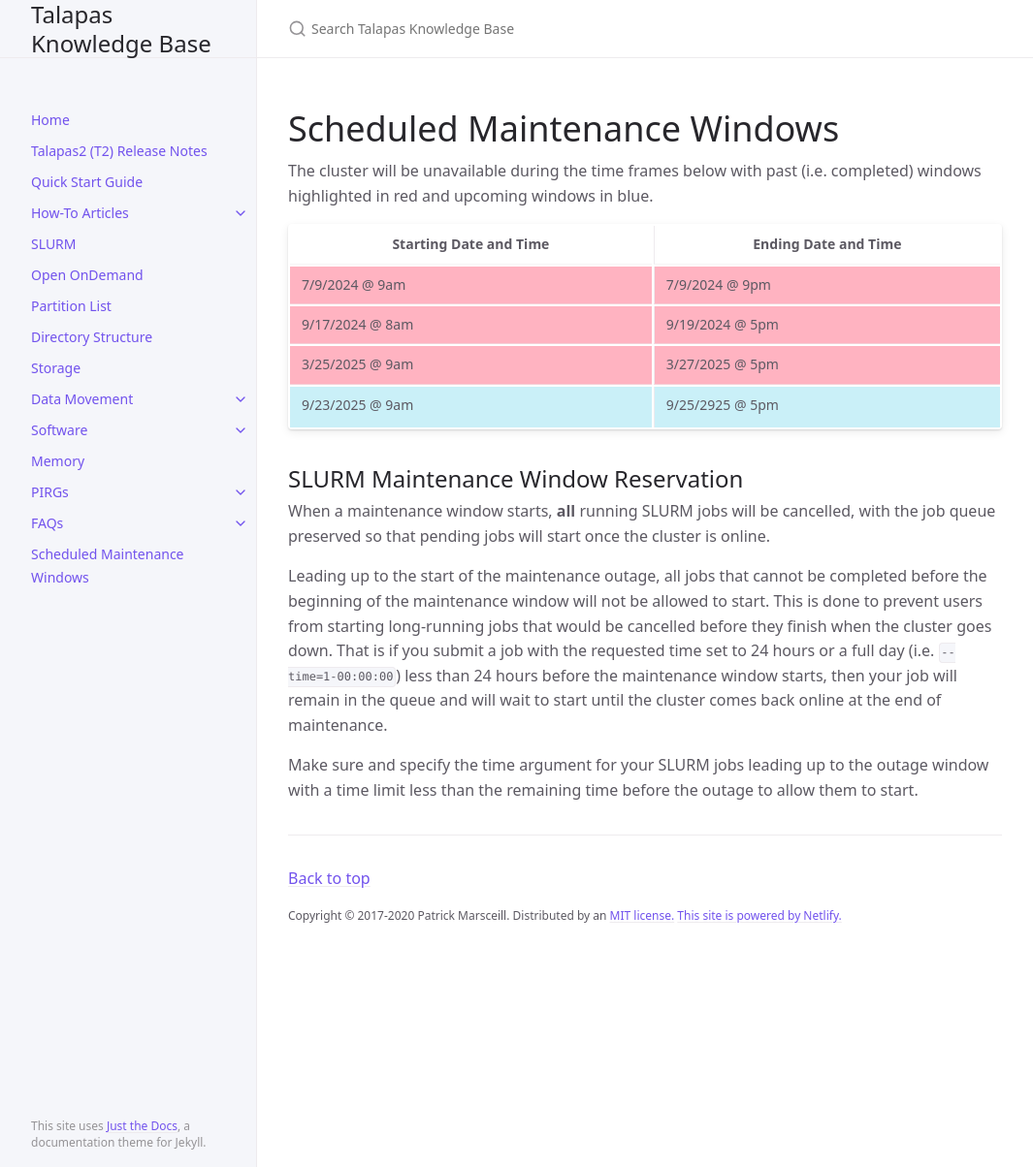
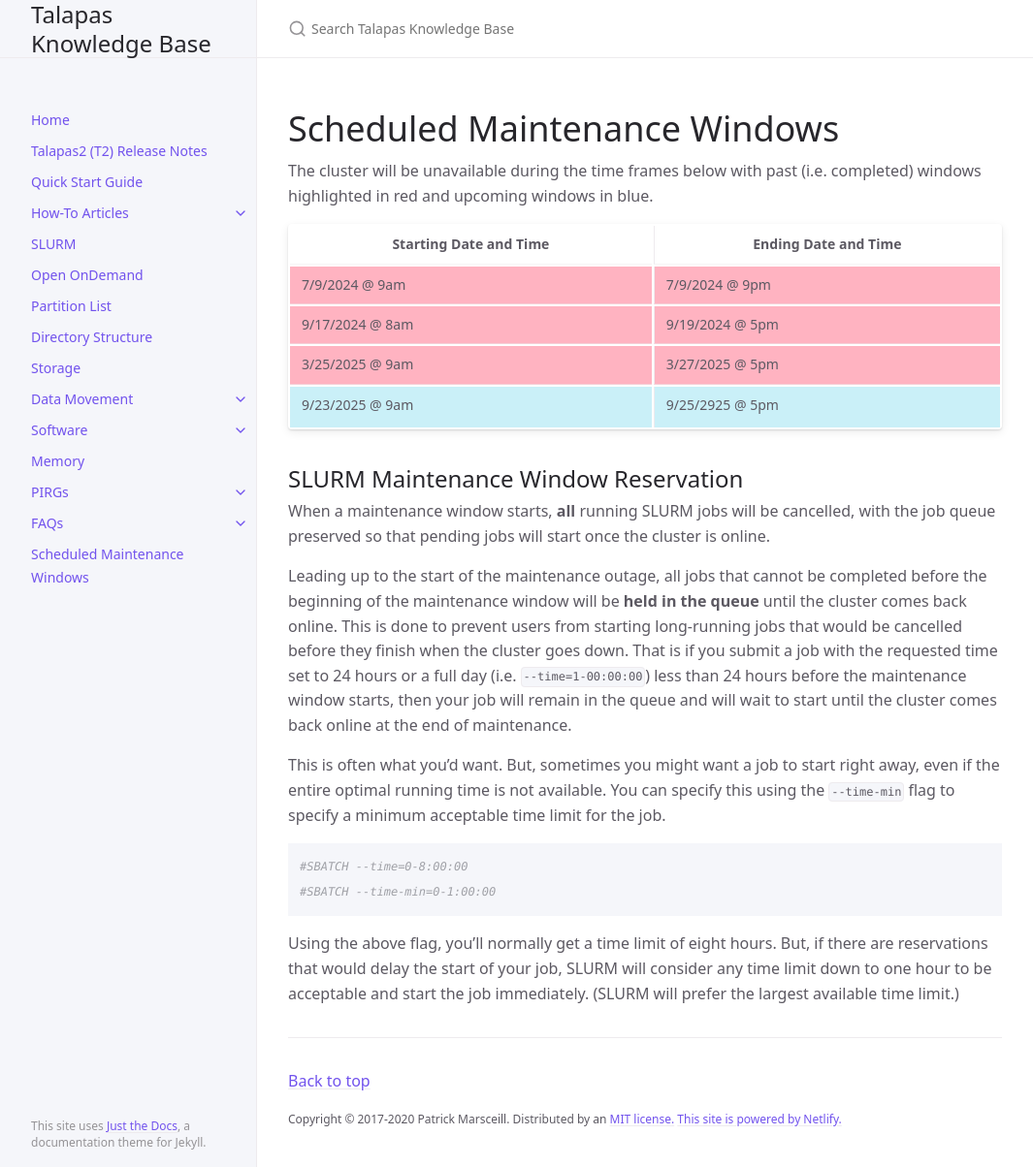
Before and after one commit to uoracs/talapas2-knowledge-base, a Jekyll site: the page built from docs/scheduled_maintenance.md, in a window 1280 px wide and 1204 px high. Shown: the whole window at 97% size, without its empty margins (107-1172 px from the left). Built offline with Jekyll 4.4.1, drawn with Linux system fonts in a browser that asks for light colours; cached includes are drawn as plain includes.

Commit message:
update maintenance

````diff
--- a/docs/scheduled_maintenance.md
+++ b/docs/scheduled_maintenance.md
@@ -35,6 +35,13 @@ The cluster will be unavailable during the time frames below with past (i.e. com
 
 When a maintenance window starts, **all** running SLURM jobs will be cancelled, with the job queue preserved so that pending jobs will start once the cluster is online.
 
-Leading up to the start of the maintenance outage, all jobs that cannot be completed before the beginning of the maintenance window will not be allowed to start. This is done to prevent users from starting long-running jobs that would be cancelled before they finish when the cluster goes down. That is if you submit a job with the requested time set to 24 hours or a full day (i.e. `--time=1-00:00:00`) less than 24 hours before the maintenance window starts, then your job will remain in the queue and will wait to start until the cluster comes back online at the end of maintenance.
+Leading up to the start of the maintenance outage, all jobs that cannot be completed before the beginning of the maintenance window will be **held in the queue** until the cluster comes back online. This is done to prevent users from starting long-running jobs that would be cancelled before they finish when the cluster goes down. That is if you submit a job with the requested time set to 24 hours or a full day (i.e. `--time=1-00:00:00`) less than 24 hours before the maintenance window starts, then your job will remain in the queue and will wait to start until the cluster comes back online at the end of maintenance.
 
-Make sure and specify the time argument for your SLURM jobs leading up to the outage window with a time limit less than the remaining time before the outage to allow them to start.
+This is often what you'd want. But, sometimes you might want a job to start right away, even if the entire optimal running time is not available. You can specify this using the `--time-min` flag to specify a minimum acceptable time limit for the job.
+
+```bash
+#SBATCH --time=0-8:00:00
+#SBATCH --time-min=0-1:00:00
+```
+
+Using the above flag, you'll normally get a time limit of eight hours. But, if there are reservations that would delay the start of your job, SLURM will consider any time limit down to one hour to be acceptable and start the job immediately. (SLURM will prefer the largest available time limit.)
````
Also changed, not shown: docs/quickstart_guide.md (+3 -3 lines).
